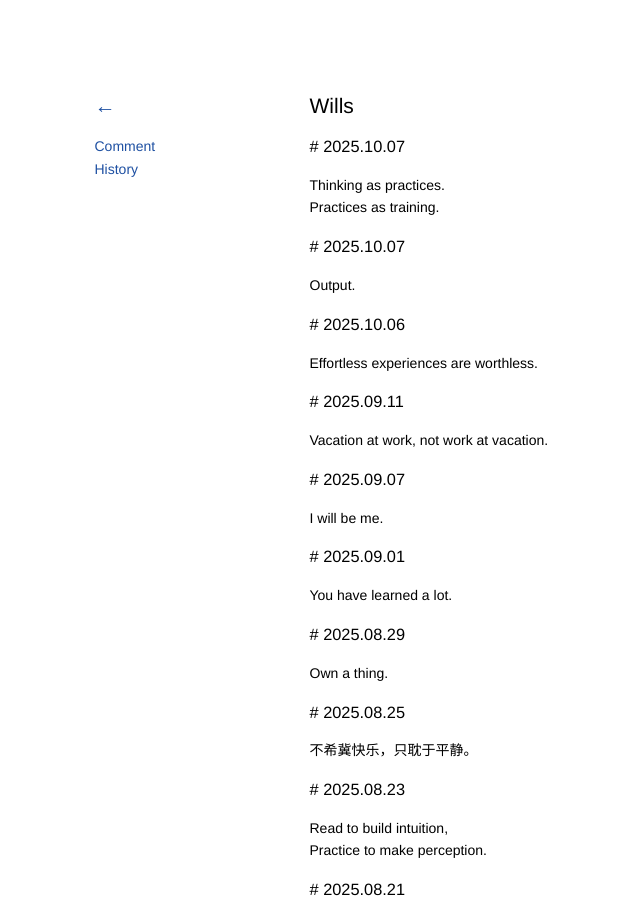
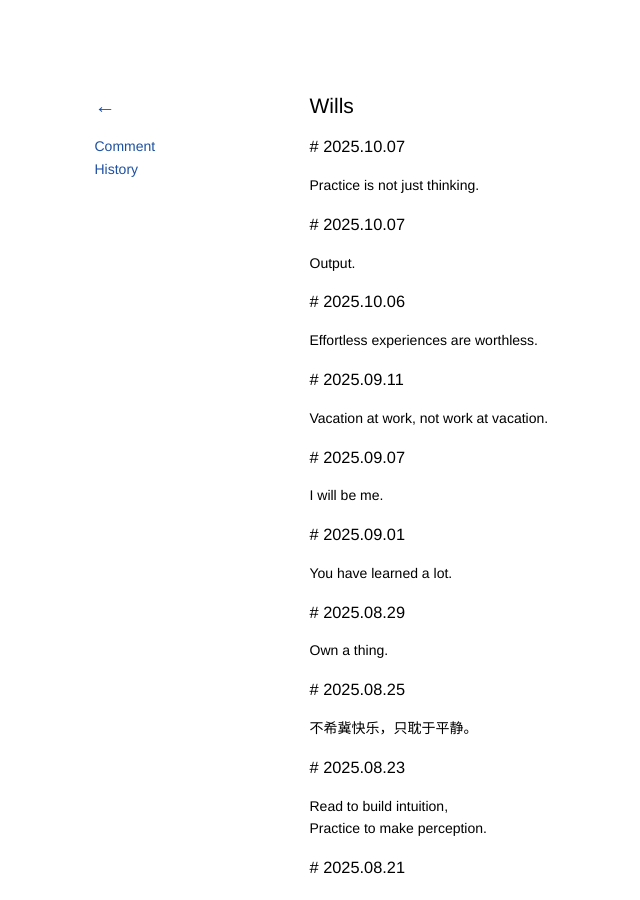
Before and after one commit to kidlj/awei, a Jekyll site: the page built from _wiki/wills.md, in a window 1280 px wide and 900 px high. Shown: the whole window, without its empty margins (38-678 px from the left). Built offline with Jekyll 4.4.1, drawn with Linux system fonts in a browser that asks for light colours.

Commit message:
update wills

```diff
--- a/_wiki/wills.md
+++ b/_wiki/wills.md
@@ -4,8 +4,7 @@ title: Wills
 
 ### 2025.10.07
 
-Thinking as practices.
-Practices as training.
+Practice is not just thinking.
 
 ### 2025.10.07
 
```
